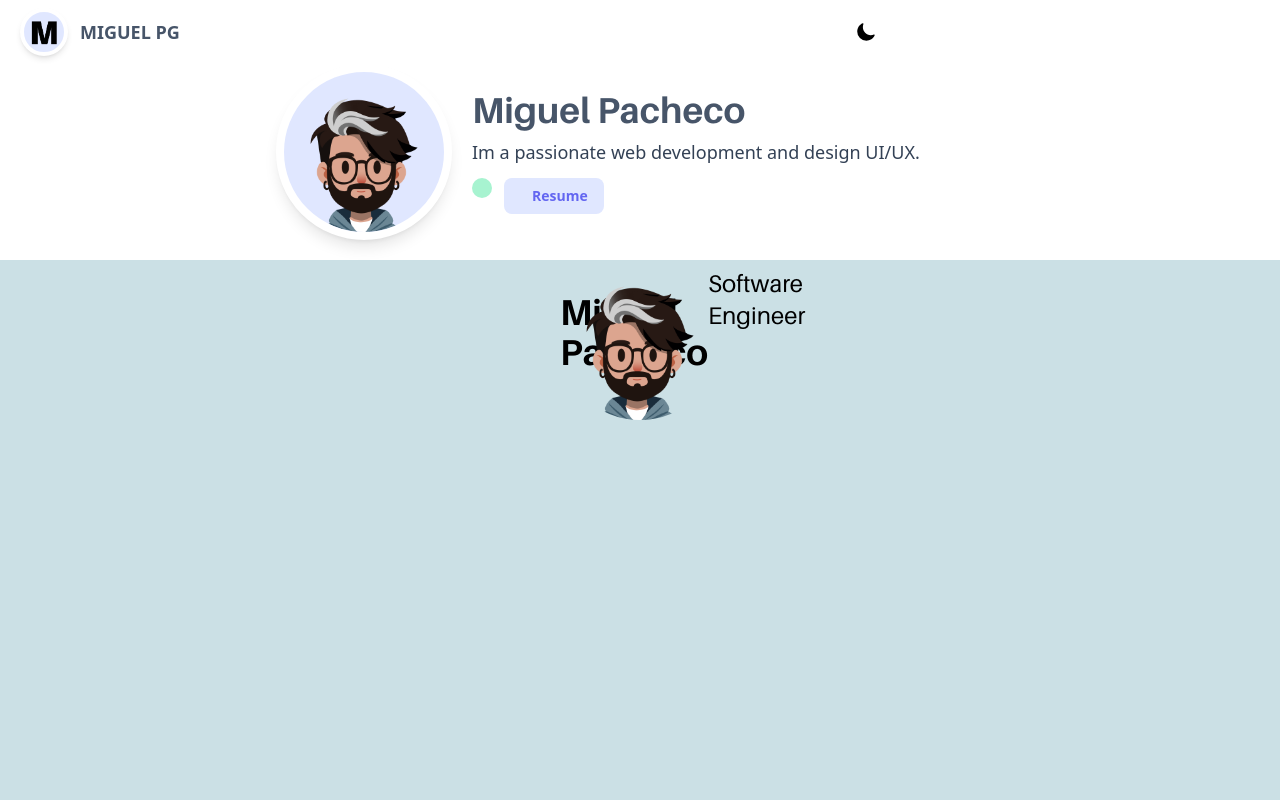
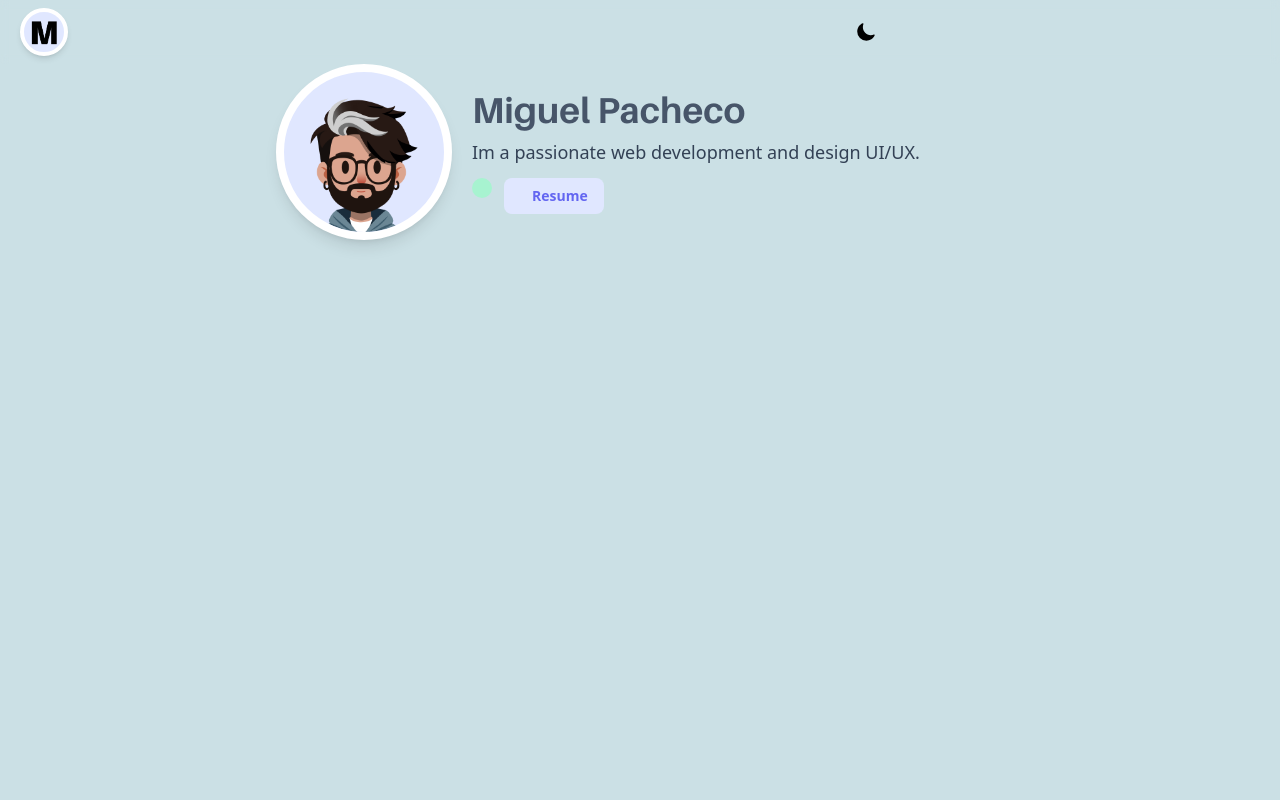
Before and after one commit to miguelAngelPG/portfolio, a Next.js app: page / in a window 1280 px wide. Shown: the top 800 px of the page. Built offline with nearby package versions, Linux system fonts and the light colour scheme.

Commit message:
animate title navbar

```diff
--- a/src/app/page.tsx
+++ b/src/app/page.tsx
@@ -1,18 +1,14 @@
-'use client'
-
 import ThemeSwitch from "@/components/ThemeSwitch"
 import Avatar from "@/components/Avatar"
 import { Context } from "@/context/Provider"
 import { useContext } from 'react'
-import { AvatarImage } from "@/components/AvatarImage"
-import avatar from '@/assets/imgs/avatar.png'
 import { Hero } from "@/components/Hero"
 
 export default function Home() {
-  const elementRef = useContext(Context);
+
   return (
-    <>
-      <div className="sticky w-full top-0">
+    <div className=" bg-blue-light dark:bg-blue-dark duration-1000">
+      <div className="sticky w-full top-0 z-10 backdrop-blur-sm">
         <header className="flex flex-row items-center px-5 py-2 justify-between w-full max-w-4xl">
           <Avatar/>
           <ThemeSwitch/>
@@ -21,16 +17,19 @@ export default function Home() {
       <div className="mx-auto max-w-3xl px-5 mb-5 flex flex-col gap-10">
         <main className="flex flex-col gap-16">
           <Hero/>
+          <section className="h-96"></section>
+          <section className="h-96"></section>
+          <section className="h-96"></section>
         </main>
       </div>
-      <main className="flex min-h-screen flex-col items-center justify-between bg-blue-light transition-colors duration-1000 dark:bg-blue-dark">
-          <div className="flex w-40 h-40 relative">
+      {/* <main className="flex min-h-screen flex-col items-center justify-between bg-blue-light transition-colors duration-1000 dark:bg-blue-dark">
+          <section ref={elementRef} className="flex w-40 h-40 relative">
             <AvatarImage avatarImg={avatar} toAction={true} animation={''}/>
             <h1 className="mt-8 text-4xl font-AileronBold">Miguel Pacheco</h1>
             <p className="mt-2 text-2xl font-AileronRegular">Software Engineer</p>
-          </div>
-          <section ref={elementRef} id="hola" className="flex flex-col items-center h-96 justify-center mt-8"></section>
-      </main>
-    </>
+          </section>
+          <section ref={elementRef} id="hola" className="flex flex-col items-center h-96 justify-center mb-96 pb-96"></section>
+      </main> */}
+    </div>
   );
 }
--- a/src/components/Avatar.tsx
+++ b/src/components/Avatar.tsx
@@ -44,11 +44,11 @@ export default function Avatar() {
 
     return (
         <div className="flex w-12 h-12 relative items-center bg-indigo-100  dark:bg-gray-700/60 rounded-full shadow-md border-4 border-white dark:border-gray-900/80" style={{opacity: 1, transform: 'none'}}>
-            <span className="bg-blue-light dark:bg-blue-dark " style={{boxSizing: 'border-box', display: 'block', overflow: 'hidden', width: 'initial', height: 'initial', background: 'none', opacity: 1, border: '0px', margin: '0px', padding: 0, position: 'absolute', inset: 0}}>
+            <span className="bg-blue-light dark:bg-blue-dark" style={{boxSizing: 'border-box', display: 'block', overflow: 'hidden', width: 'initial', height: 'initial', background: 'none', opacity: 1, border: '0px', margin: '0px', padding: 0, position: 'absolute', inset: 0}}>
                 <AvatarImage avatarImg={avatar} toAction={false} animation={animacionSlide}/>
                 <AvatarImage avatarImg={avatarLetter} toAction={toAction} animation={animacionFade}/>
             </span>
-            <p className="ml-14 font-semibold text-lg whitespace-nowrap text-slate-600 dark:text-slate-300">MIGUEL PG</p>
+            <p className={`ml-14 font-semibold text-lg opacity-0 whitespace-nowrap text-slate-600 dark:text-slate-300 ${animacionSlide}`}>MIGUEL PG</p>
         </div>
-    );
+    )
 }
--- a/src/components/AvatarImage.tsx
+++ b/src/components/AvatarImage.tsx
@@ -2,10 +2,11 @@ import Image, { StaticImageData } from 'next/image'
 import React from 'react'
 
 export const AvatarImage = ({avatarImg, toAction, animation}: { avatarImg: StaticImageData, toAction: boolean, animation: string}) => {
+    console.log(avatarImg.src)
     return (
         <Image
             sizes="(max-width: 768px) 100vw, (max-width: 1200px) 50vw, 33vw"
-            className={`rounded-full opacity-${!toAction ? 0 : 1} ${ animation }`}
+            className={`rounded-full opacity-${!toAction ? 0 : 1} ${ animation } ${avatarImg.src.includes('M') ? 'dark:invert' : ''}`}
             src={ avatarImg }
             alt="Miguel Pacheco"
             fill
--- a/src/components/Hero.tsx
+++ b/src/components/Hero.tsx
@@ -1,17 +1,24 @@
+'use client'
+
+import { Context } from "@/context/Provider"
 import { AvatarImage } from "./AvatarImage"
 import avatar from '@/assets/imgs/avatar.png'
+import { useContext } from "react"
 
 export const Hero = () => {
+
+    const elementRef = useContext(Context)
+
     return (
         <section className="flex flex-col sm:flex-row items-center gap-5">
-            <div className="relative w-44 h-44 bg-indigo-100 dark:bg-gray-700/60 border-8 border-white dark:border-gray-900/80 shadow-lg rounded-full overflow-hidden">
+            <div className="relative w-44 h-44 bg-indigo-100 dark:bg-gray-700/60 border-8 duration-1000 border-white dark:border-gray-900/80 shadow-lg rounded-full overflow-hidden">
                 <span style={{ boxSizing: 'border-box', display: 'block', overflow: 'hidden', width: 'initial', height: 'initial', background: 'none', opacity: 1, border: 0, margin: 0, padding: 0, position: 'absolute', top: 0, left: 0, bottom: 0, right: 0}}>
                     <AvatarImage avatarImg={avatar} toAction={true} animation={''}/>
                 </span>
             </div>
             <div className="flex flex-col items-center sm:items-start gap-3">
                 <div className="flex flex-col items-left gap-2">
-                    <h1 className="text-2xl sm:text-4xl text-center sm:text-left font-AileronBold text-slate-600 dark:text-slate-100">Miguel Pacheco</h1>
+                    <h1 ref={elementRef} className="text-2xl sm:text-4xl text-center sm:text-left font-AileronBold text-slate-600 dark:text-slate-100">Miguel Pacheco</h1>
                     <p className="text-slate-700 text-sm sm:text-lg dark:text-slate-300 max-w-xl rounded-2xl">Im a passionate web development and design UI/UX.</p>
                 </div>
             <div className="flex gap-3">
--- a/src/context/Provider.tsx
+++ b/src/context/Provider.tsx
@@ -5,7 +5,7 @@
 import { ThemeProvider } from 'next-themes'
 import { LegacyRef, RefObject, createContext, createRef, use, useRef } from 'react'
 
-export const Context = createContext<LegacyRef<HTMLElement> | null>(null)
+export const Context = createContext<LegacyRef<HTMLHeadingElement> | null>(null)
 
 export const Provider = ({ children }: { children: React.ReactNode }) => {
     const elementRef = useRef<HTMLDivElement | null>(null)
--- a/tailwind.config.ts
+++ b/tailwind.config.ts
@@ -28,7 +28,7 @@ const config: Config = {
       },
       animation: {
         slideInTop: 'slideInTop 1s ease-in-out 0.5s forwards',
-        slideOutBottom: 'slideOutBottom 1s ease-in-out',
+        slideOutBottom: 'slideOutBottom 1s ease-in-out forwards',
         slideInLeft: 'slideInLeft 1s ease-in-out 1s forwards',
         slideOutRight: 'slideOutRight 1s ease-in-out forwards',
         fadeIn: 'fadeIn 1s ease-in-out .5s forwards',
```
